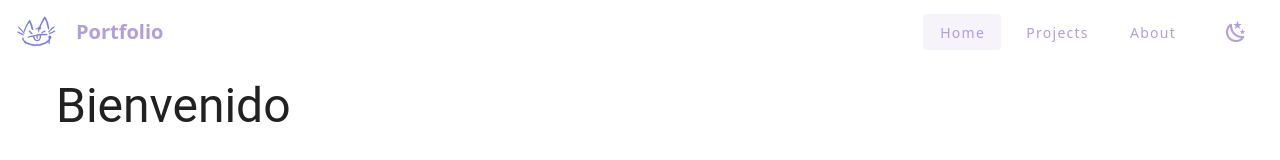
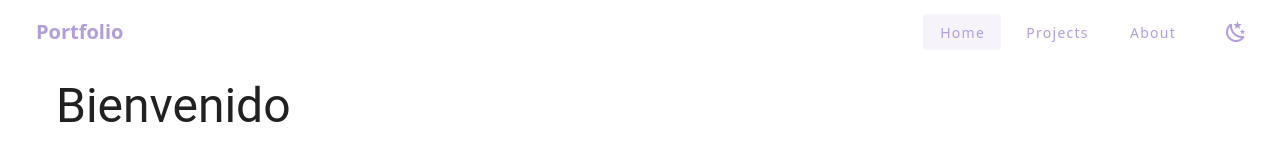
Before and after one commit to artissce/portfolio, a Vue app: page /portfolio/ in a window 1280 px wide. Shown: the top 160 px of the page. Built offline with nearby package versions, Linux system fonts and the light colour scheme.

Commit message:
refactor: Remove logo avatar from AppBar component

```diff
--- a/src/components/AppBar.vue
+++ b/src/components/AppBar.vue
@@ -1,9 +1,7 @@
 <template>
     <v-app-bar flat color="transparent" class="px-4" :elevation="0">
 
-      <v-avatar size="40">
-        <v-img src="/logo.png" alt="Logo" />
-      </v-avatar>
+
 
       <v-toolbar-title class="font-weight-bold text-primary">Portfolio</v-toolbar-title>
 
```
